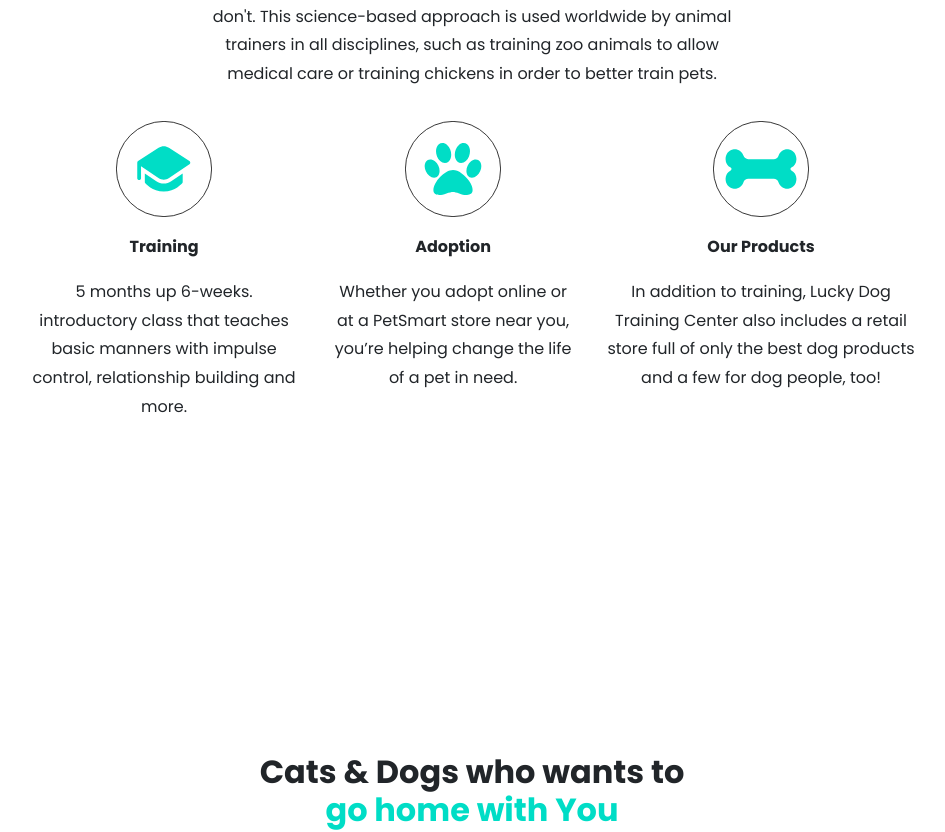
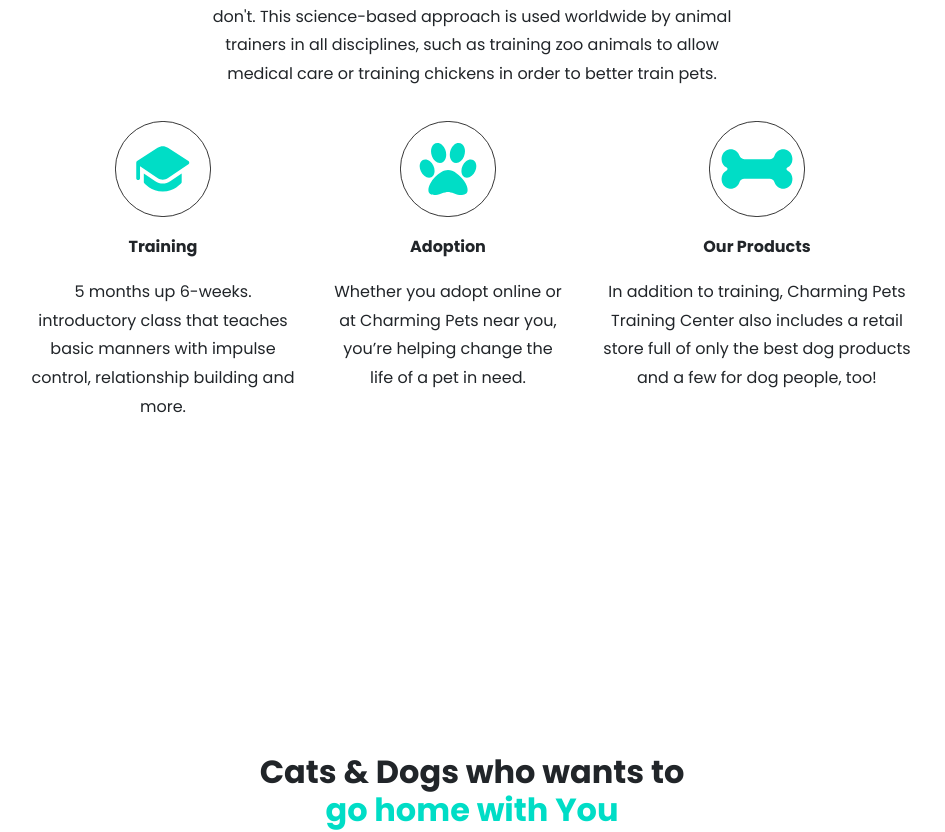
Before and after one commit to LightLotus/group-3-nickel-capstone, a React (Create React App) app: page / in a window 1280 px wide. Shown: the part 1162-1994 px from the top of the page, without its empty margins (168-1113 px from the left). Built offline with nearby package versions, Linux system fonts and the light colour scheme.

Commit message:
adding images and content

```diff
--- a/src/css/Login.css
+++ b/src/css/Login.css
@@ -1,3 +1,4 @@
+
 .login-container {
     height: 100vh;
   }
--- a/src/pages/Adoption.js
+++ b/src/pages/Adoption.js
@@ -78,7 +78,7 @@
         <MDBCol>
           <MDBCard className="h-100">
             <MDBCardImage
-              src="https://encrypted-tbn0.gstatic.com/images?q=tbn:ANd9GcQPh8BpiUbI3Z0pSnWkl7DKDO3TPkUZSLJqKXxx96YC6DZ4Z1UuHEV76Uw3NOpOs7QAe9k&usqp=CAU"
+              src="https://www.rd.com/wp-content/uploads/2017/11/05-amazon-9-Powerful-Ways-to-Give-to-Charity-Without-Breaking-the-Bank_527124532-Pongsatorn-Singnoy.jpg"
               alt="..."
               position="top"
             />
@@ -181,7 +181,7 @@
         <MDBCol>
           <MDBCard className="h-100">
             <MDBCardImage
-              src="https://encrypted-tbn0.gstatic.com/images?q=tbn:ANd9GcRLY7n2gIlixE6F_-jz3YsUxpphwRAcVAKZWWzA969iXIGpKXASzg010f5KdfRsHazoE0k&usqp=CAU"
+              src="https://encrypted-tbn0.gstatic.com/images?q=tbn:ANd9GcSuQfx6quEFHMuztGsYk9gNRdv3E6HSxFiM6MIKSyy2yZBKjWdfO4XuCnhmZbAJADC9SQ0&usqp=CAU"
               alt="..."
               position="top"
             />
@@ -259,7 +259,7 @@
         <MDBCol>
           <MDBCard className="h-100">
             <MDBCardImage
-              src="https://encrypted-tbn0.gstatic.com/images?q=tbn:ANd9GcTOc0EocSNU28QvuXmMme8IvfmCtQ0x-a08NApnJK27e6eM5X9Q2ZQOcD4-VscSguR_xsk&usqp=CAU"
+              src="https://encrypted-tbn0.gstatic.com/images?q=tbn:ANd9GcSxhHO9lXNea0ysUtswkot7F5qq5JxokUePxmBoYW52aOyG0VYt9wAlB1v7dV0yL_-u9vI&usqp=CAU"
               alt="..."
               position="top"
             />
--- a/src/pages/Homepage.js
+++ b/src/pages/Homepage.js
@@ -42,7 +42,10 @@
         </p>
         <div className="feature-services-container">
           <div className="feature-services-div">
-            <img className="feature-services-img" src={trainingIcon} alt="" />
+          <Link
+                to="/trainingclasses">
+                <img className="feature-services-img" src={trainingIcon} alt="" />
+          </Link>
             <p className="feature-services-title">Training</p>
             <p className="description">
             5 months up 6-weeks. introductory class that teaches basic
@@ -50,18 +53,24 @@
             </p>
           </div>
           <div className="feature-services-div">
+          <Link
+                to="/adoption">
             <img className="feature-services-img" src={adoptionIcon} alt="" />
+          </Link>
             <p className="feature-services-title">Adoption</p>
             <p className="description">
-            Whether you adopt online or at a PetSmart store near you,
+            Whether you adopt online or at Charming Pets near you,
             you’re helping change the life of a pet in need.
             </p>
           </div>
           <div className="feature-services-div">
+          <Link
+                to="/ourproducts">
             <img className="feature-services-img" src={productionIcon} alt="" />
+          </Link>
             <p className="feature-services-title">Our Products</p>
             <p className="description">
-            In addition to training, Lucky Dog Training Center also includes a
+            In addition to training, Charming Pets Training Center also includes a
             retail store full of only the best dog products and a few for dog people, too!
             </p>
           </div>
@@ -78,7 +87,7 @@
             <Link to="/adoption" class="adoption-details">
               <img
                 className="adoption-details-img container-fluid"
-                src="https://images.unsplash.com/photo-1602832309326-e1bd02f48a99?ixlib=rb-1.2.1&ixid=MnwxMjA3fDB8MHxzZWFyY2h8MXx8c3RyYXklMjBjYXR8ZW58MHx8MHx8&auto=format&fit=crop&w=600&q=60"
+                src="https://www.rd.com/wp-content/uploads/2017/11/05-amazon-9-Powerful-Ways-to-Give-to-Charity-Without-Breaking-the-Bank_527124532-Pongsatorn-Singnoy.jpg"
                 alt=""
               />
               <div className="adoption-details-texts">
@@ -100,7 +109,7 @@
             <Link to="/adoption" class="adoption-details">
               <img
                 className="adoption-details-img container-fluid"
-                src="https://images.unsplash.com/photo-1602832309326-e1bd02f48a99?ixlib=rb-1.2.1&ixid=MnwxMjA3fDB8MHxzZWFyY2h8MXx8c3RyYXklMjBjYXR8ZW58MHx8MHx8&auto=format&fit=crop&w=600&q=60"
+                src="https://www.cesarsway.com/wp-content/uploads/2015/06/why-dogs-end-up-in-shelter--1024x683.jpg"
                 alt=""
               />
               <div className="adoption-details-texts">
@@ -111,7 +120,7 @@
             <Link to="/adoption" class="adoption-details">
               <img
                 className="adoption-details-img container-fluid"
-                src="https://images.unsplash.com/photo-1602832309326-e1bd02f48a99?ixlib=rb-1.2.1&ixid=MnwxMjA3fDB8MHxzZWFyY2h8MXx8c3RyYXklMjBjYXR8ZW58MHx8MHx8&auto=format&fit=crop&w=600&q=60"
+                src="https://encrypted-tbn0.gstatic.com/images?q=tbn:ANd9GcSnShbDdwPHIsUbFL6yHUDwZbzON9d-AO9tTytkRlgmoHd5x1JAxNx_EjGWEJmro3LmJMk&usqp=CAU"
                 alt=""
               />
               <div className="adoption-details-texts">
--- a/src/pages/Manners.js
+++ b/src/pages/Manners.js
@@ -8,6 +8,7 @@
   useEffect(() => {
     window.scrollTo(0, 0)
   }, [])
+
   return (
     <>
       <Container className="master-Class text-center">
--- a/src/pages/OurProducts.js
+++ b/src/pages/OurProducts.js
@@ -3,10 +3,17 @@
 import CardGroup from 'react-bootstrap/CardGroup';
 import {MDBBtn} from 'mdb-react-ui-kit';
 import "../css/Ourproducts.css";
+import { useEffect } from "react";
 
 
 
 const OurProducts = () => {
+
+  useEffect(() => {
+    window.scrollTo(0, 0)
+  }, [])
+
+
   return (
 
   <Container>
--- a/src/pages/TrainingClasses.js
+++ b/src/pages/TrainingClasses.js
@@ -13,8 +13,15 @@
   MDBBtn,
 } from "mdb-react-ui-kit";
 import { Link } from "react-router-dom";
+import { useEffect } from "react";
 
 const TrainingClasses = () => {
+
+  useEffect(() => {
+    window.scrollTo(0, 0)
+  }, [])
+
+
   return (
     <>
       <Container>
@@ -41,18 +48,19 @@
               position="top"
             />
             <MDBCardBody>
-              <h4 className="text-center">Manners</h4>
+              <h4 className="text-center"><b>Manners</b></h4>
               <MDBCardText>
+              <small>
               Ready to take your dog’s training to the next level? In Advanced Manners,
               we build on your basic foundation to add distractions, leave treats behind,
               and introduce some tricks to keep it interesting!
               <br></br>
-
               This class is designed to
               take your dog’s behavior above and beyond to make sure he can keep his brain
               in any situation. If you want to get into therapy work, dog sports, or just want
-              <br></br>
+
               your best friend to go out and about with you, Advanced Manners is the place to be!
+              </small>
               </MDBCardText>
               <MDBCardText>
                 <Link to="/manners">
@@ -70,17 +78,21 @@
               position="top"
             />
             <MDBCardBody>
-              <h4 className="text-center">Puppy Kindergarten</h4>
+              <h4 className="text-center"><b>Puppy Kindergarten</b></h4>
               <MDBCardText>
+              <small>
               If you recently added a new puppy to your family, you're in the right place!
               Puppy Kindergarten is the perfect place to start for puppies between 8 weeks
-              and 16 weeks. <br></br>
+              and 16 weeks.
+
               <br></br>
               This 5 week class will cover everything from crate games and potty
-              training to foundation behaviors like name, touch, sit, and more! We'll also address
+              training to foundation behaviors like name, touch, sit, and more!
+               We'll also address
+               <br></br>
               unwanted behaviors like chewing, jumping, and pulling on the leash. Last but not least,
               we'll help you socialize your puppy to strange noises.
-
+              </small>
               </MDBCardText>
               <MDBCardText>
                 <Link to="/puppykindergarten">
@@ -98,15 +110,16 @@
               position="top"
             />
             <MDBCardBody>
-              <h4 className="text-center">Private Lessons</h4>
+              <h4 className="text-center"><b>Private Lessons</b></h4>
               <MDBCardText>
+              <small>
               Some dogs need more individualized instruction than we can provide in a group class,
               and that's okay! Whether your dog is reactive around other dogs, has specific behavioral
               issues you need to address, or you just can't find a group class that fits your schedule,
               private lessons are a great option. These one-on-one sessions allow you to work with a trainer
               at length to discuss and address the needs of your dog. Please check out our FAQ for help on what
               to bring and more details on what we can cover.
-
+              </small>
               </MDBCardText>
               <MDBCardText>
                 <Link to="/privatelessons">
```
Lines whose indentation alone changed are shown as unchanged.
